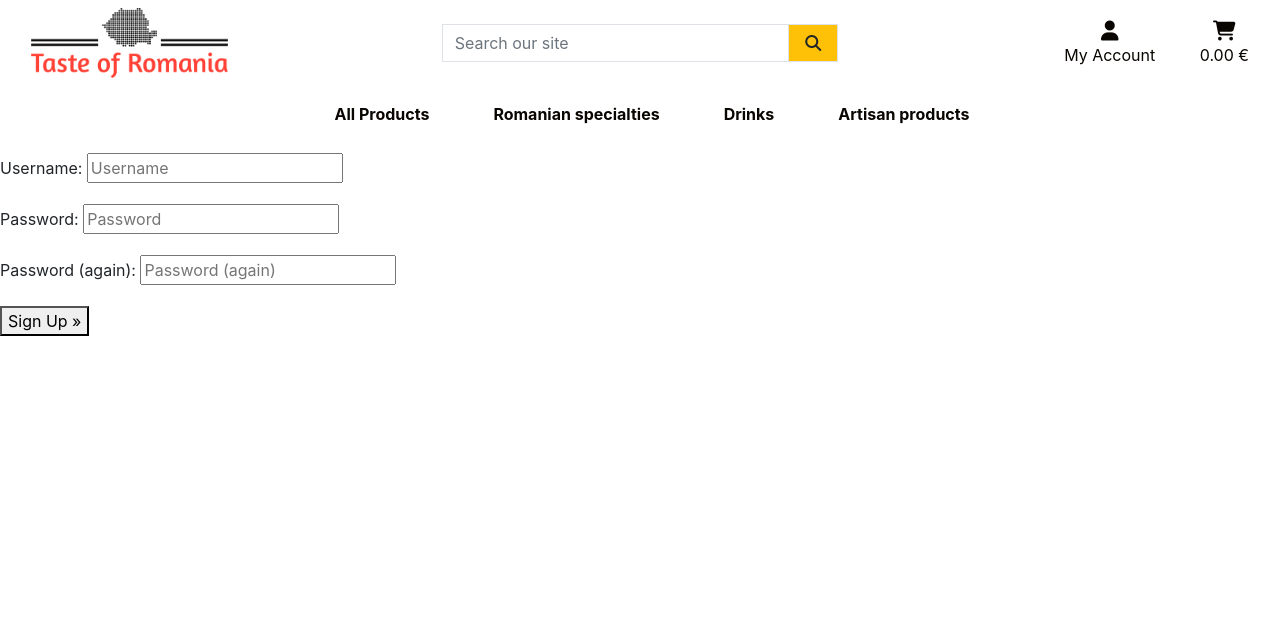
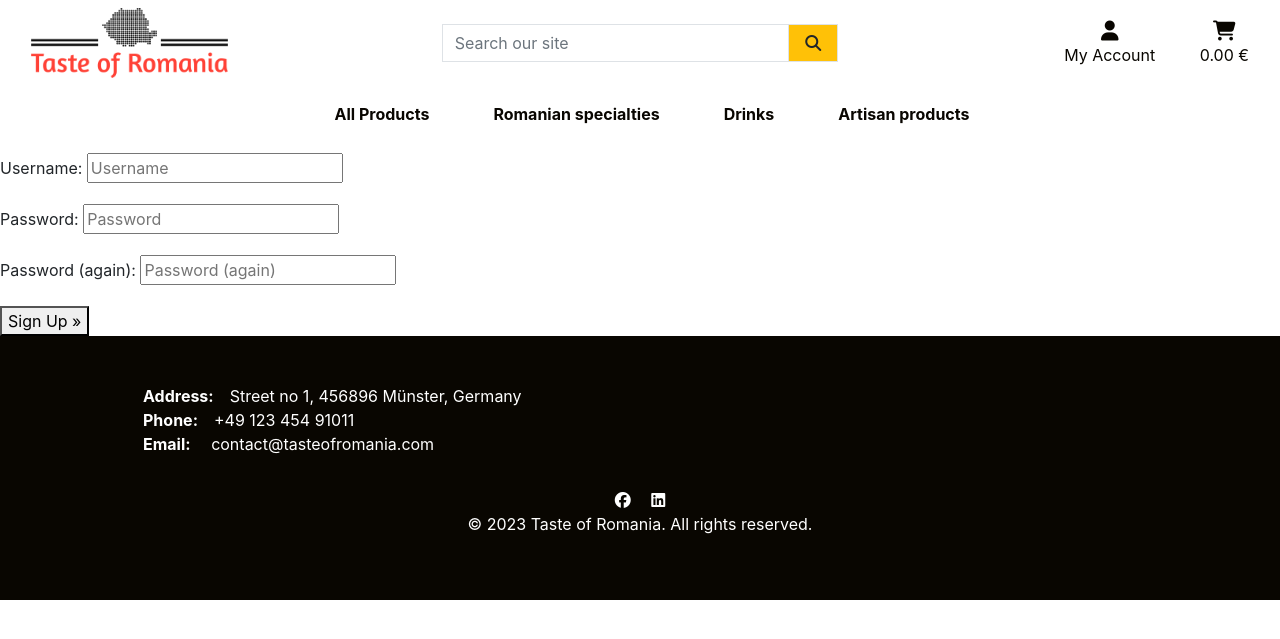
Before and after one commit to AdrianaStoi/Taste-of-Romania, a Django app: page /accounts/signup/ in a window 1280 px wide. Shown: the part 45-684 px from the top of the page. Run offline with Django 3.2, Linux system fonts and the light colour scheme; some libraries are stand-ins or nearby versions; some web fonts are replaced.

Commit message:
Add footer to main page

```diff
--- a/home/templates/home/index.html
+++ b/home/templates/home/index.html
@@ -23,9 +23,8 @@
                     <a href="" class="see-products-button btn btn-lg rounded-0 text-uppercase py-3 text-white ">See our
                         Products</a>
                 </h4>
-            <div>
-
-        </div>
+            </div>
+         </div>
     </div>
 </div>
 
--- a/static/css/base.css
+++ b/static/css/base.css
@@ -54,6 +54,9 @@ h1, h2 {
     width: 1.5rem;
 }
 
+footer {
+    background-color: #090601;
+}
 
 /* Slightly larger container on xl screens */
 @media (min-width: 1200px) {
--- a/templates/base.html
+++ b/templates/base.html
@@ -116,15 +116,14 @@
         <div class="message-container"></div>
     {% endif %}
 
-
-
-
     {% block page_header %}
     {% endblock %}
 
     {% block content %}
     {% endblock %}
 
+    {% include 'includes/footer.html' %}
+
     {% block postloadjs %}
     {% endblock %}
 
--- /dev/null
+++ b/templates/includes/footer.html
@@ -0,0 +1,25 @@
+<footer class="text-white text-center py-5">
+    <div class="container">
+        <div class="row mb-3">
+            <div class="col-md-6 text-left">
+                <ul class="list-unstyled">
+                    <li><strong class="pr-3">Address:</strong>Street no 1, 456896 Münster, Germany</li>
+                    <li><strong class="pr-3">Phone:</strong>+49 123 454 91011</li>
+                    <li><strong class="pr-3">Email:</strong> contact@tasteofromania.com</li>
+                </ul>
+            </div>
+        </div>
+        <div class="row">
+            <div class="col">
+                <!--Font Awesome Icons for social media-->
+                <div class="social-icons">
+                    <a href="https://www.facebook.com" target="_blank" rel="noopener"
+                    aria-label="Feel free to check our Facebook page (page will open in a separate tab)" class="text-white mx-2"><i class="fab fa-facebook"></i></a>
+                    <a href="https://www.linkedin.com" target="_blank" rel="noopener"
+                    aria-label="Feel free to check our LikedIn page (page will open in a separate tab)" class="text-white mx-2"><i class="fab fa-linkedin"></i></a>
+                </div>
+                <p>&copy; 2023 Taste of Romania. All rights reserved.</p>
+            </div>
+        </div>
+    </div>
+</footer>
```
